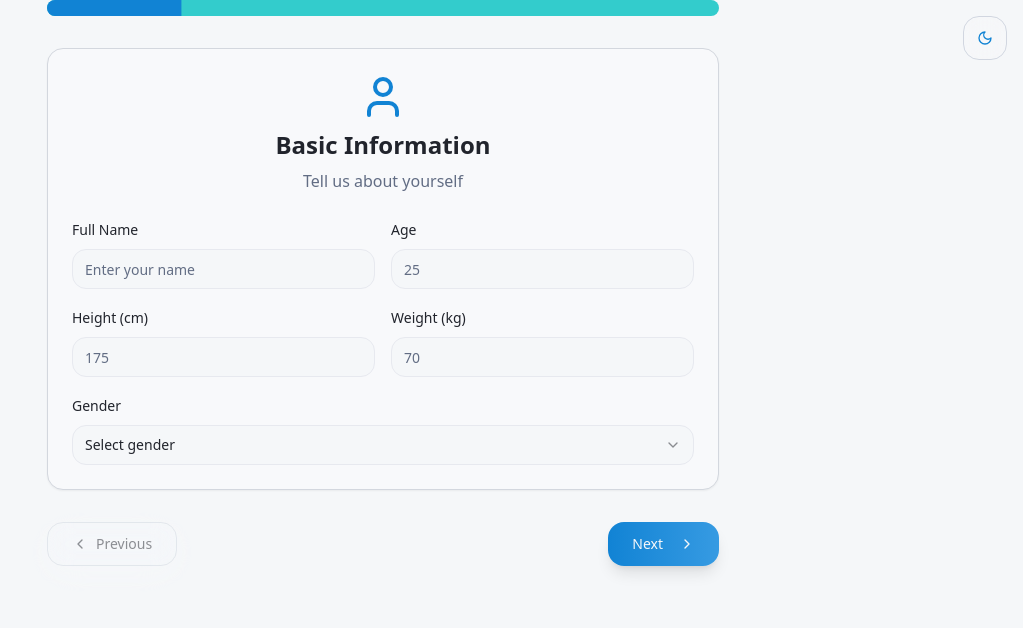
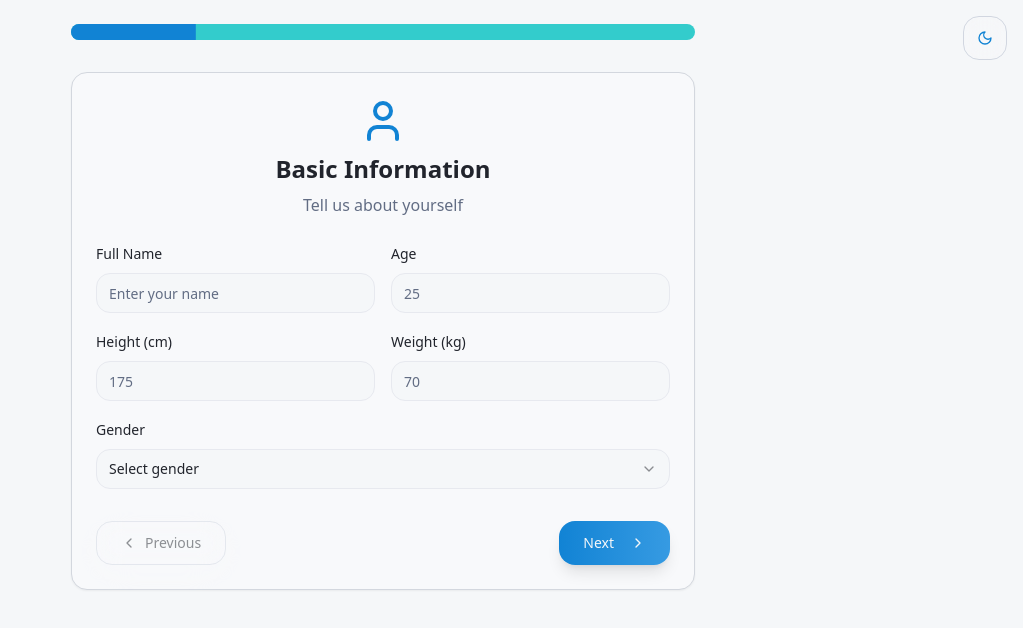
Before and after one commit to Rushil-19-blr/muscle-mind-motion-track, a React (Vite) app: page / in a window 1280 px wide. Both pictures are taken after a click on the button "Start Your Journey". Shown: the top 628 px of the page, without its empty margins (257-1280 px from the left). Built offline with nearby package versions, Linux system fonts and the light colour scheme.

Commit message:
Updated OnboardingForm.tsx

```diff
--- a/src/components/OnboardingForm.tsx
+++ b/src/components/OnboardingForm.tsx
@@ -379,14 +379,13 @@ const OnboardingForm: React.FC<OnboardingFormProps> = ({ onComplete }) => {
   };
 
   return (
-    <div className="space-y-8 max-w-2xl mx-auto">
-      <Progress value={progress} className="w-full" />
+    <div className="max-w-2xl mx-auto p-6">
+      <Progress value={progress} className="mb-8" />
 
       <Card className="p-6">
         {renderStep()}
-      </Card>
 
-      <div className="flex justify-between">
+        <div className="flex justify-between mt-8">
           <Button
             variant="outline"
             onClick={prevStep}
@@ -401,6 +400,7 @@ const OnboardingForm: React.FC<OnboardingFormProps> = ({ onComplete }) => {
             {currentStep !== totalSteps && <ChevronRight className="w-4 h-4 ml-2" />}
           </Button>
         </div>
+      </Card>
     </div>
   );
 };
```
Lines whose indentation alone changed are shown as unchanged.
